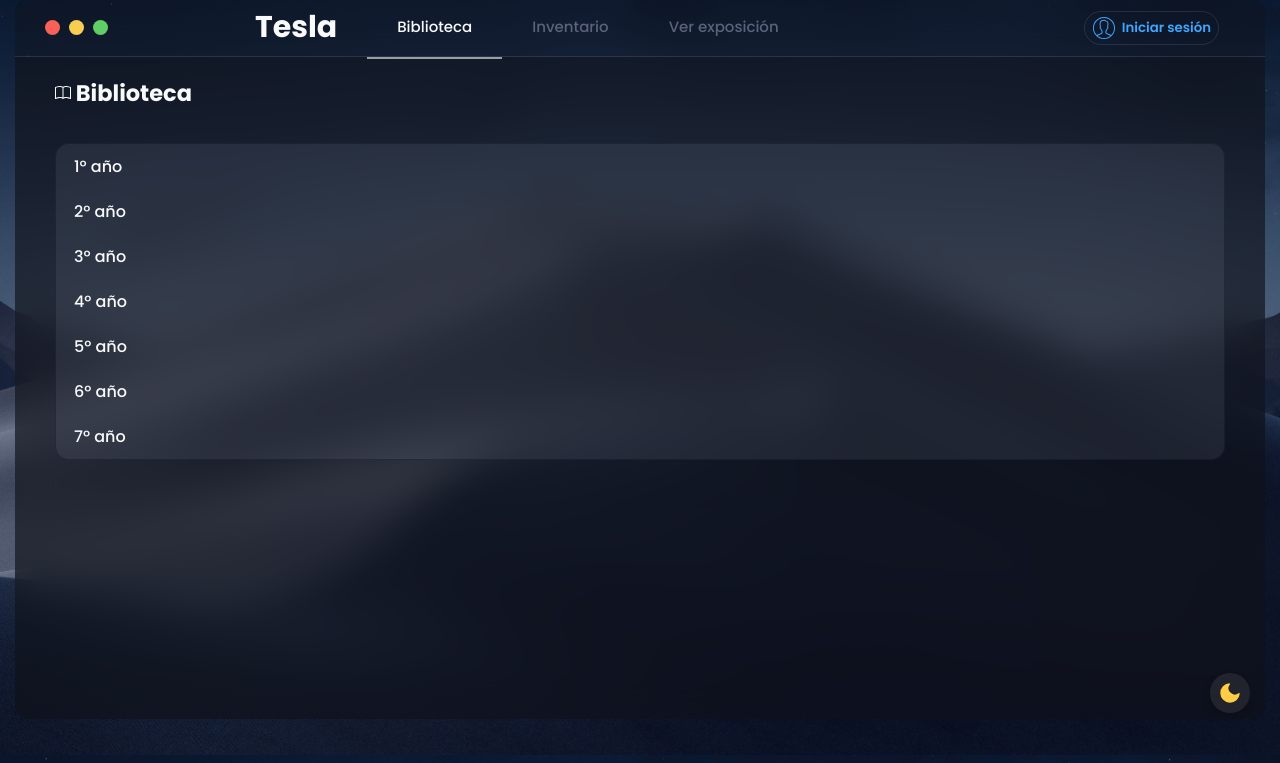
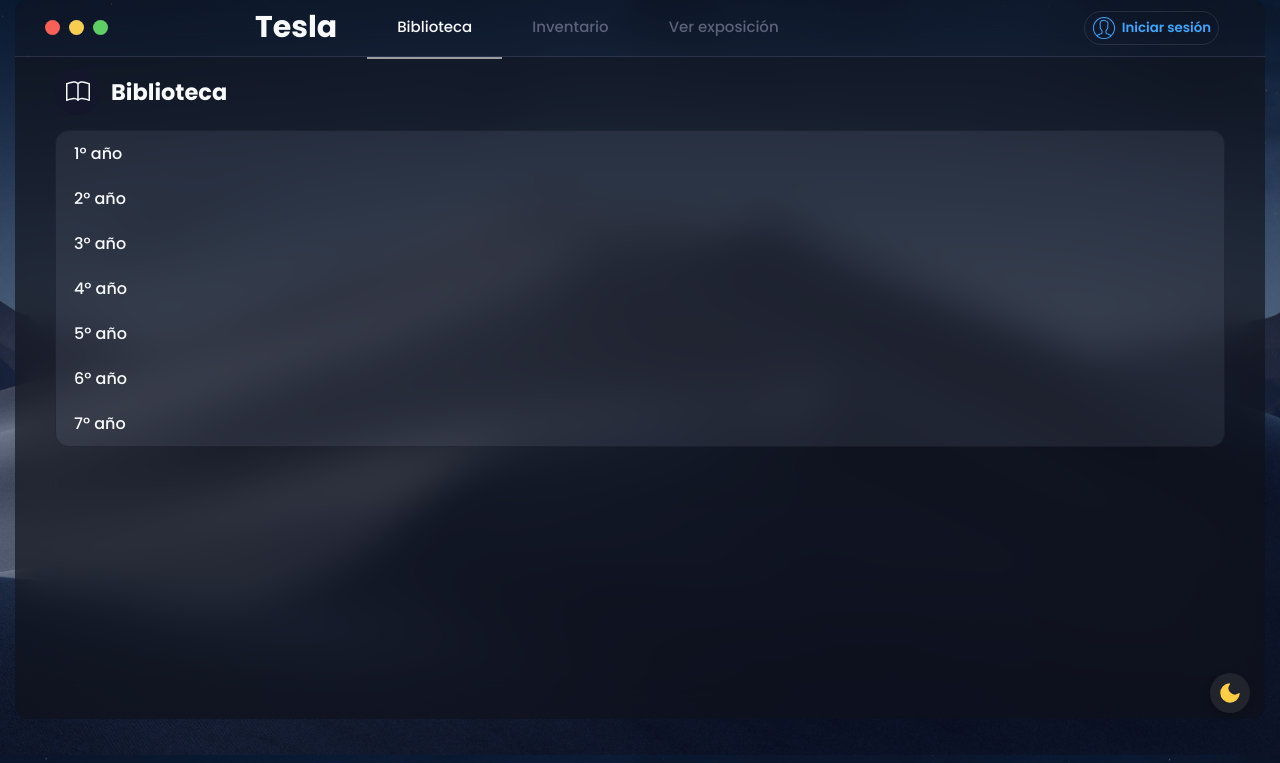
Before and after one commit to Deiluis/Tesla, a PHP site: page / in a window 1280 px wide. Shown: the part 37-800 px from the top of the page. Run offline with PHP 8.4, Linux system fonts and the light colour scheme; data that the repository does not hold is empty.

Commit message:
Pequeños fixes

```diff
--- a/includes/biblioteca.php
+++ b/includes/biblioteca.php
@@ -257,12 +257,14 @@
             </ul> <?php
 
         } else { ?>
-            <h2>
-                <svg xmlns="http://www.w3.org/2000/svg" width="16" height="16" fill="currentColor" class="bi bi-book" viewBox="0 0 16 16">
-                    <path d="M1 2.828c.885-.37 2.154-.769 3.388-.893 1.33-.134 2.458.063 3.112.752v9.746c-.935-.53-2.12-.603-3.213-.493-1.18.12-2.37.461-3.287.811V2.828zm7.5-.141c.654-.689 1.782-.886 3.112-.752 1.234.124 2.503.523 3.388.893v9.923c-.918-.35-2.107-.692-3.287-.81-1.094-.111-2.278-.039-3.213.492V2.687zM8 1.783C7.015.936 5.587.81 4.287.94c-1.514.153-3.042.672-3.994 1.105A.5.5 0 0 0 0 2.5v11a.5.5 0 0 0 .707.455c.882-.4 2.303-.881 3.68-1.02 1.409-.142 2.59.087 3.223.877a.5.5 0 0 0 .78 0c.633-.79 1.814-1.019 3.222-.877 1.378.139 2.8.62 3.681 1.02A.5.5 0 0 0 16 13.5v-11a.5.5 0 0 0-.293-.455c-.952-.433-2.48-.952-3.994-1.105C10.413.809 8.985.936 8 1.783z"/>
-                </svg>
-                Biblioteca
-            </h2> <?php
+            <div class="title">
+                <div class="icon">
+                    <svg xmlns="http://www.w3.org/2000/svg" width="24" height="24" fill="currentColor" class="bi bi-book" viewBox="0 0 16 16">
+                        <path d="M1 2.828c.885-.37 2.154-.769 3.388-.893 1.33-.134 2.458.063 3.112.752v9.746c-.935-.53-2.12-.603-3.213-.493-1.18.12-2.37.461-3.287.811V2.828zm7.5-.141c.654-.689 1.782-.886 3.112-.752 1.234.124 2.503.523 3.388.893v9.923c-.918-.35-2.107-.692-3.287-.81-1.094-.111-2.278-.039-3.213.492V2.687zM8 1.783C7.015.936 5.587.81 4.287.94c-1.514.153-3.042.672-3.994 1.105A.5.5 0 0 0 0 2.5v11a.5.5 0 0 0 .707.455c.882-.4 2.303-.881 3.68-1.02 1.409-.142 2.59.087 3.223.877a.5.5 0 0 0 .78 0c.633-.79 1.814-1.019 3.222-.877 1.378.139 2.8.62 3.681 1.02A.5.5 0 0 0 16 13.5v-11a.5.5 0 0 0-.293-.455c-.952-.433-2.48-.952-3.994-1.105C10.413.809 8.985.936 8 1.783z"/>
+                    </svg>
+                </div>
+                <span>Biblioteca</span>
+            </div> <?php
 
             if ($rol_id == PROFESSOR_ROLE) { ?>
 
--- a/includes/inventario.php
+++ b/includes/inventario.php
@@ -1,12 +1,13 @@
 <div class="content-wrapper" id="inventario">
     <div class="content-section">
 
-        <h2>
-            <svg xmlns="http://www.w3.org/2000/svg" width="16" height="16" fill="currentColor" class="bi bi-box-seam" viewBox="0 0 16 16">
+        <div class="title">
+            <div class="icon">
+            <svg xmlns="http://www.w3.org/2000/svg" width="24" height="24" fill="currentColor" class="bi bi-box-seam" viewBox="0 0 16 16">
                 <path d="M8.186 1.113a.5.5 0 0 0-.372 0L1.846 3.5l2.404.961L10.404 2l-2.218-.887zm3.564 1.426L5.596 5 8 5.961 14.154 3.5l-2.404-.961zm3.25 1.7-6.5 2.6v7.922l6.5-2.6V4.24zM7.5 14.762V6.838L1 4.239v7.923l6.5 2.6zM7.443.184a1.5 1.5 0 0 1 1.114 0l7.129 2.852A.5.5 0 0 1 16 3.5v8.662a1 1 0 0 1-.629.928l-7.185 2.874a.5.5 0 0 1-.372 0L.63 13.09a1 1 0 0 1-.63-.928V3.5a.5.5 0 0 1 .314-.464L7.443.184z"/>
-            </svg>
-            Inventario
-        </h2>
+            </svg></div>
+            <span>Inventario</span>
+        </div>
 
         <?php
 
--- a/includes/ver-exposicion.php
+++ b/includes/ver-exposicion.php
@@ -30,12 +30,13 @@
     </div>
 
     <div class="join-room">
-        <h2 class="title-room">
-            <svg xmlns="http://www.w3.org/2000/svg" width="16" height="16" fill="currentColor" class="bi bi-broadcast" viewBox="0 0 16 16">
+        <div class="title title-room">
+            <div class="icon">
+            <svg xmlns="http://www.w3.org/2000/svg" width="24" height="24" fill="currentColor" class="bi bi-broadcast" viewBox="0 0 16 16">
                 <path d="M3.05 3.05a7 7 0 0 0 0 9.9.5.5 0 0 1-.707.707 8 8 0 0 1 0-11.314.5.5 0 0 1 .707.707zm2.122 2.122a4 4 0 0 0 0 5.656.5.5 0 1 1-.708.708 5 5 0 0 1 0-7.072.5.5 0 0 1 .708.708zm5.656-.708a.5.5 0 0 1 .708 0 5 5 0 0 1 0 7.072.5.5 0 1 1-.708-.708 4 4 0 0 0 0-5.656.5.5 0 0 1 0-.708zm2.122-2.12a.5.5 0 0 1 .707 0 8 8 0 0 1 0 11.313.5.5 0 0 1-.707-.707 7 7 0 0 0 0-9.9.5.5 0 0 1 0-.707zM10 8a2 2 0 1 1-4 0 2 2 0 0 1 4 0z"/>
-            </svg>
-            Ver exposición
-        </h2>
+            </svg></div>
+            <span>Exposición</span>
+        </div>
 
         <h3>Salas disponibles</h3>
         <p>Seleccioná la sala de exposición que haya creado tu profesor para unirte.</p>
--- a/styles.css
+++ b/styles.css
@@ -202,6 +202,27 @@
   opacity: 1 !important;
   visibility: visible !important;
   pointer-events: all !important;
+}
+.title{
+  display: flex;
+  flex-direction: row;
+  align-items: center;
+  margin-block-start: 0.83em;
+}
+.title .icon{
+  display: flex;
+  align-items: center;
+  justify-content: center;
+  width: 46px;
+  height: 46px;
+  margin-right: 1rem;
+  border-radius: 100%;
+  background-color: var(--search-bg);
+}
+.title span{
+  display: block;
+  font-size: 1.5em;
+  font-weight: bold;
 }
 .header-menu .menu-link.is-active, .header-menu .menu-link:hover {
   color: var(--theme-color);
```
Also changed, not shown: admin/index.php (+20 -12 lines), includes/exponer.php (+5 -4 lines).
